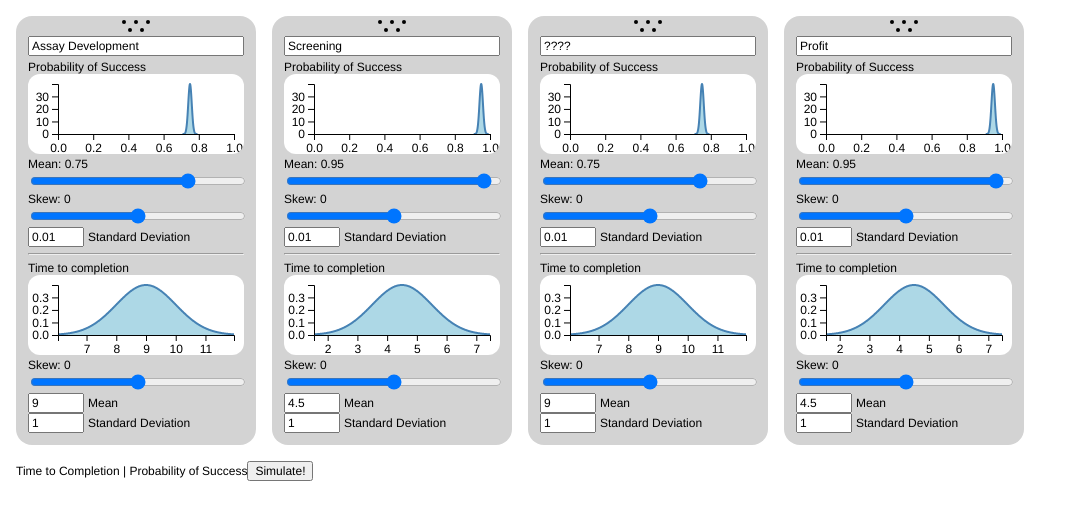
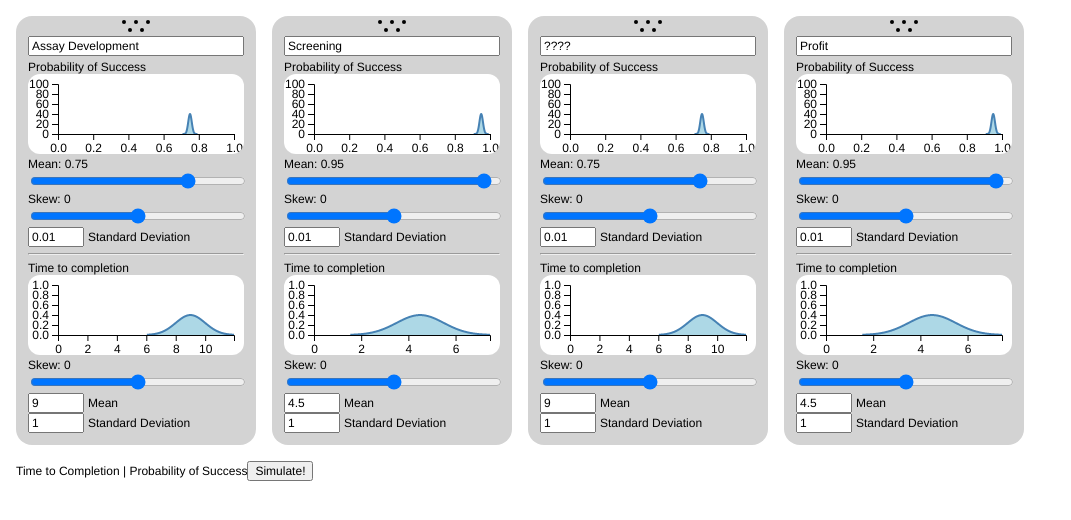
Before and after one commit to CALICAWESOME/Portfolio-Manager, a React (Create React App) app: page / in a window 1280 px wide. Shown: the top 520 px of the page, without its empty margins (0-1071 px from the left). Built offline with nearby package versions, Linux system fonts and the light colour scheme.

Commit message:
Cap y-axis at 1, time graph xMin = 0

```diff
--- a/src/card/Card.tsx
+++ b/src/card/Card.tsx
@@ -44,7 +44,7 @@ export const Card = observer(
             normalDistribution={props.step.probabilityOfSuccess}
             xMin={0}
             xMax={1}
-            // yMax={40}
+            yMax={100}
           />
           Mean: {props.step.probabilityOfSuccess.mean}
           <input
@@ -92,7 +92,7 @@ export const Card = observer(
         <hr />
         <div className={styles["time-to-completion"]}>
           Time to completion
-          <Graph normalDistribution={props.step.time} />
+          <Graph normalDistribution={props.step.time} xMin={0} yMax={1} />
           Skew: {props.step.time.skew}
           <input
             defaultValue={props.step.time.skew}
```
